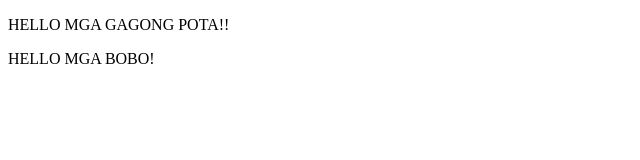
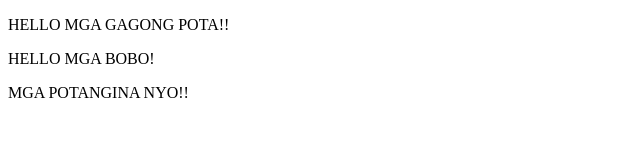
Before and after one commit to Adimno/Prac, a plain HTML site: page index.html in a window 1280 px wide. Shown: the whole page, without its empty margins (0-640 px from the left). Drawn offline with Linux system fonts and the light colour scheme.

Commit message:
mga potangina

```diff
--- a/index.html
+++ b/index.html
@@ -10,6 +10,7 @@
     <div class="body">
         <p> HELLO MGA GAGONG POTA!! </p>
         <p> HELLO MGA BOBO! </p>
+        <p> MGA POTANGINA NYO!!</p>
     </div>
 </body>
 </html>
```
